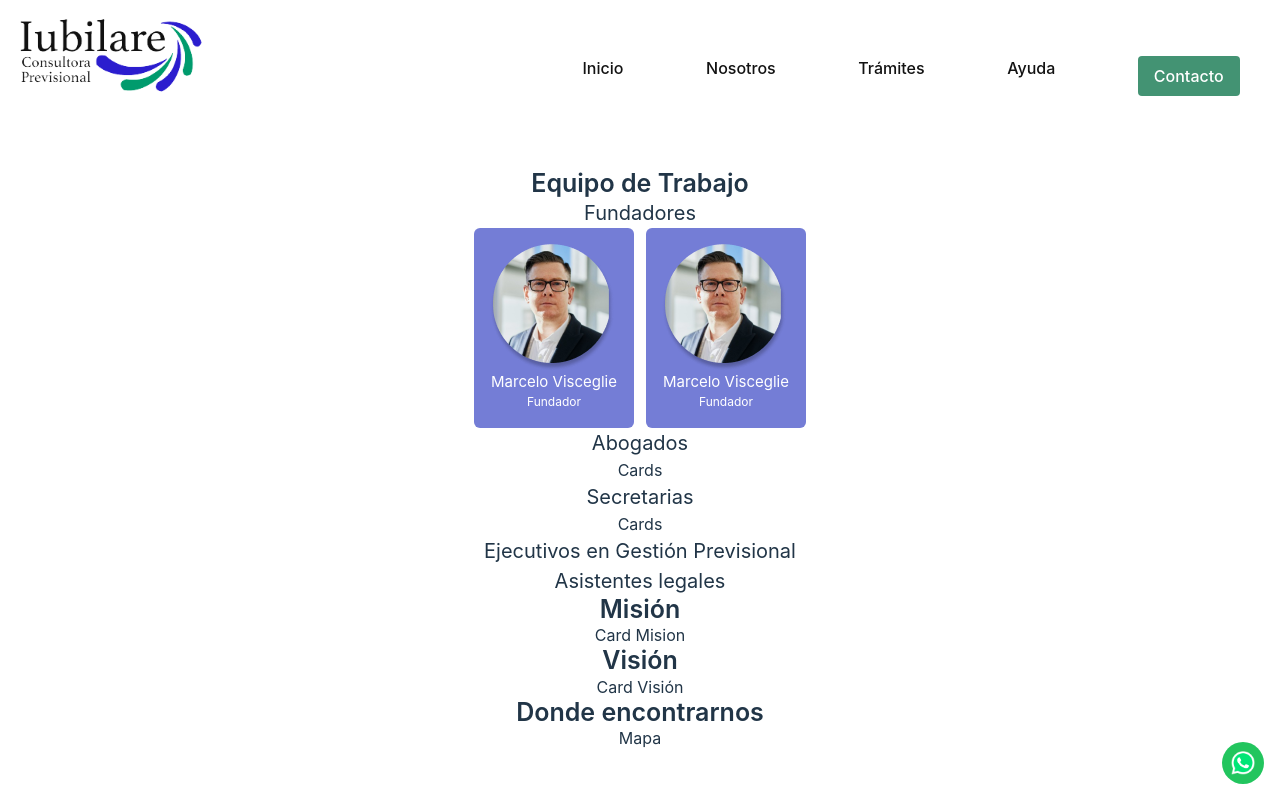
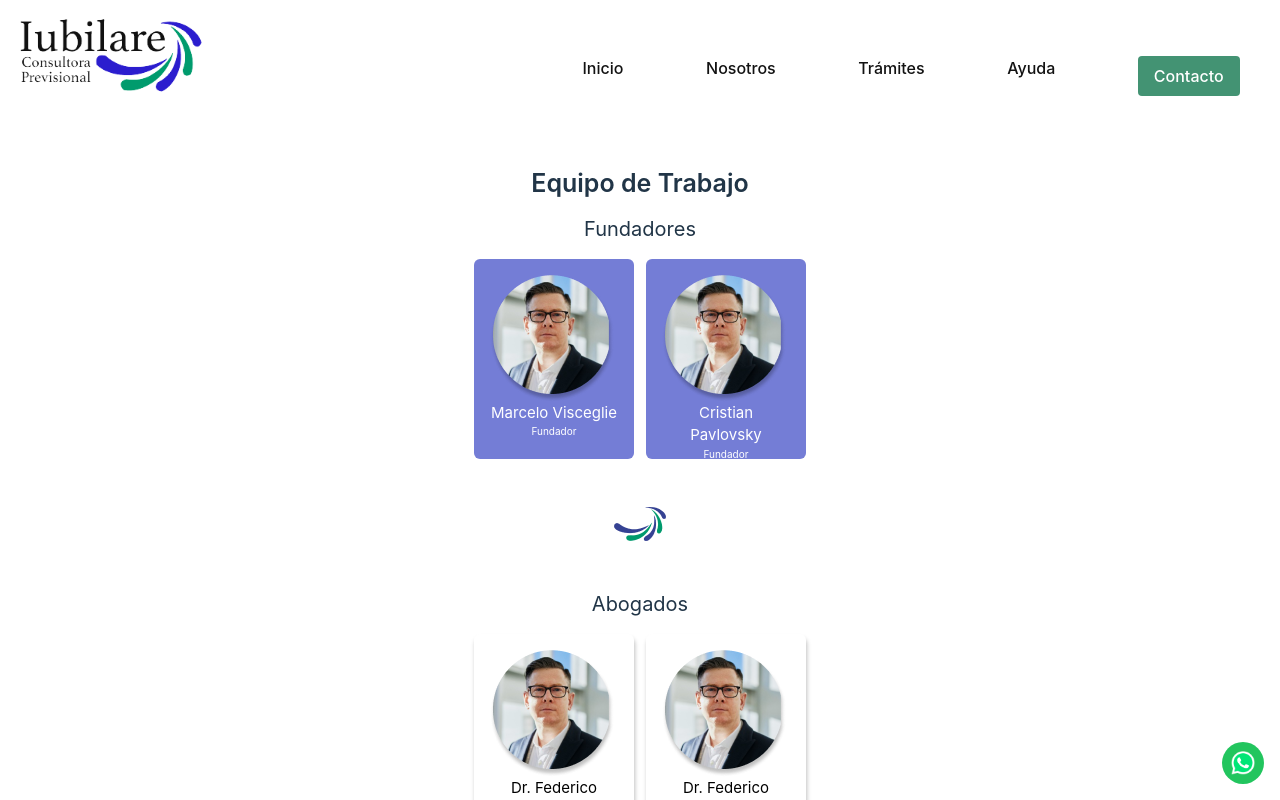
Before and after one commit to FooTalent/iubilare, a React (Vite) app: page /nosotros in a window 1280 px wide. Shown: the top 800 px of the page. Built offline with nearby package versions, Linux system fonts and the light colour scheme.

Commit message:
feature/ nosotros cards

```diff
--- /dev/null
+++ b/src/components/cardNosotros/CardAbogados.tsx
@@ -0,0 +1,17 @@
+interface CardAbogadosProps {
+    name: string;
+    status: string;
+    image: string;
+  }
+
+  const CardAbogados: React.FC<CardAbogadosProps> = ({ name, status, image }) => {
+    return (
+      <div className="bg-white w-[160px] h-[200px] rounded-md shadow-2xl shadow-avatar-shadow pt-[16px] px-[16px]">
+        <img src={image} alt="" />
+        <p className="text-black text-[15px]">{name}</p>
+        <p className="text-black text-[10px]">{status}</p>
+      </div>
+    );
+  };
+
+  export default CardAbogados;
--- a/src/components/cardNosotros/CardNosotros.tsx
+++ b/src/components/cardNosotros/CardNosotros.tsx
@@ -1,16 +1,17 @@
+interface CardNosotrosProps {
+    name: string;
+    status: string;
+    image: string;
+  }
 
+  const CardNosotros: React.FC<CardNosotrosProps> = ({ name, status, image }) => {
+    return (
+      <div className="bg-background-violet w-[160px] h-[200px] rounded-md shadow-2xl pt-[16px] px-[16px]">
+        <img src={image} alt="" />
+        <p className="text-white text-[15px]">{name}</p>
+        <p className="text-white text-[10px]">{status}</p>
+      </div>
+    );
+  };
 
-export default function CardNosotros () {
-
-
-    return (
-        <>
-            <div className="bg-background-violet w-[160px] h-[200px] rounded-md shadow-2xl pt-[16px] px-[16px]">
-                    <img src="./nosotros/image-1.png" alt="" />
-                    <p className="text-white text-[15px]">Marcelo Visceglie</p>
-                    <p className="text-white text-[12px]">Fundador</p>
-            </div>
-        </>
-    )
-
-}
+  export default CardNosotros;
--- a/src/views/Nosotros.tsx
+++ b/src/views/Nosotros.tsx
@@ -1,6 +1,5 @@
+import CardAbogados from "../components/cardNosotros/CardAbogados"
 import CardNosotros from "../components/cardNosotros/CardNosotros"
-
-
 
 
 export default function Nosotros () {
@@ -16,16 +15,42 @@ export default function Nosotros () {
                 <div>
                     <h1 className="font-semibold text-[25px]" >Equipo de Trabajo</h1>
                 </div>
+
+            {/* Separador 16px */}
+            <div className="min-h-[16px]"></div>
+
                 <div>
                     <h3 className="text-[20px]">Fundadores</h3>
+                    {/* Separador 15px */}
+                    <div className="min-h-[15px]"></div>
                     <div className="flex flex-row justify-center gap-3">
-                        <CardNosotros/>
-                        <CardNosotros/>
+                        <CardNosotros name={"Marcelo Visceglie"} status={"Fundador"} image={"./nosotros/image-1.png"} />
+                        <CardNosotros name={"Cristian Pavlovsky"} status={"Fundador"} image={"./nosotros/image-1.png"}/>
                     </div>
                 </div>
-                <div>
+
+                {/* Separador 48px */}
+                <div className="min-h-[48px]"></div>
+
+                {/* Imagen separador */}
+                <div className="px-[16px] flex justify-center" >
+                    <img src="./divider.png" alt="" />
+                </div>
+
+                {/* Separador 48px */}
+                <div className="min-h-[48px]"></div>
+
+                <div className="px-[16px]">
                     <h3 className="text-[20px]">Abogados</h3>
-                    <div>Cards</div>
+                    {/* Separador 15px */}
+                    <div className="min-h-[15px]"></div>
+                    <div className=" flex justify-center gap-3">
+                        <CardAbogados name={"Dr. Federico Sallustio"} status={"Abogado"} image={"./nosotros/image-1.png"} />
+                        <CardAbogados name={"Dr. Federico Sallustio"} status={"Abogado"} image={"./nosotros/image-1.png"} />
+                    </div>
+                    <div>
+
+                    </div>
                 </div>
                 <div>
                     <h3 className="text-[20px]">Secretarias</h3>
```
